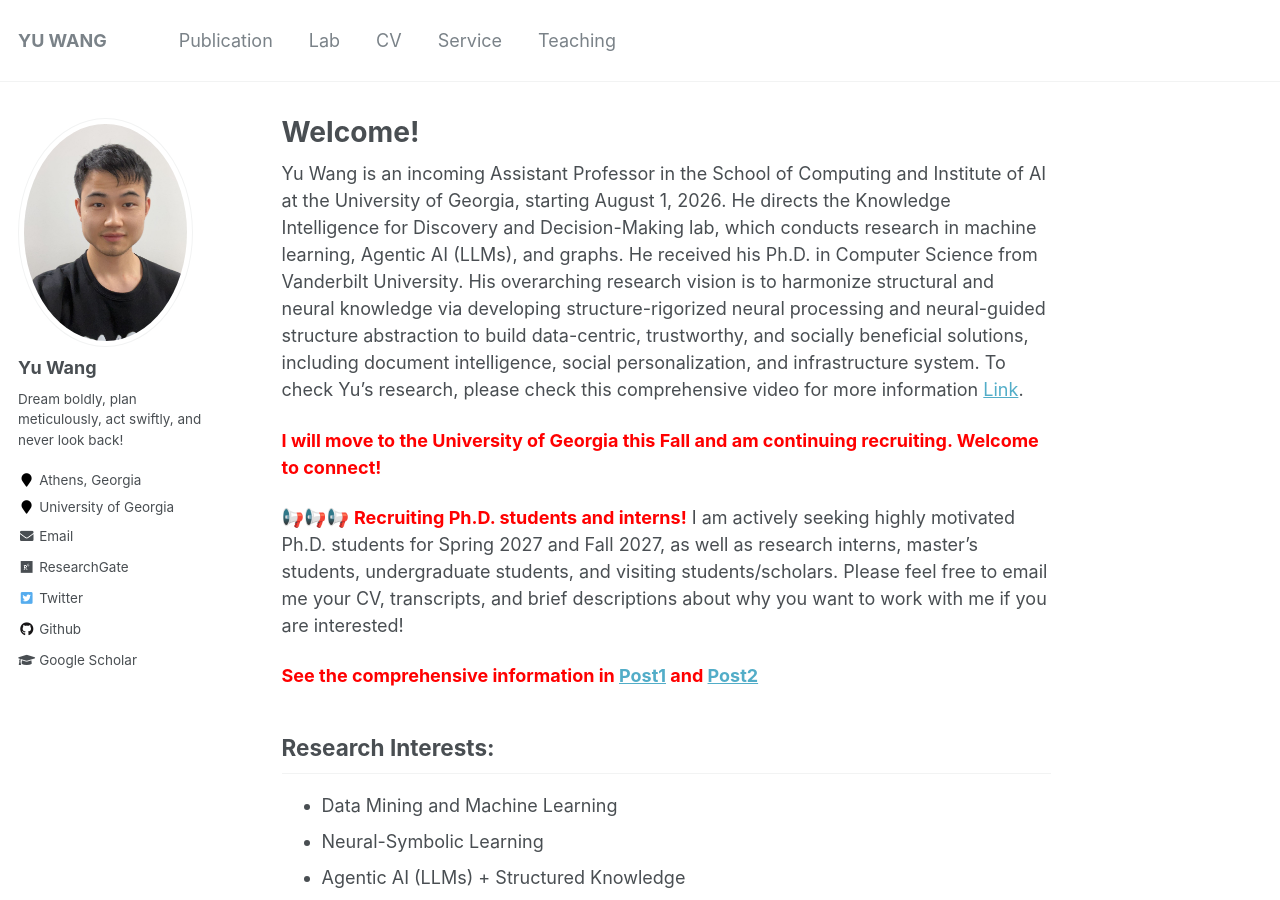
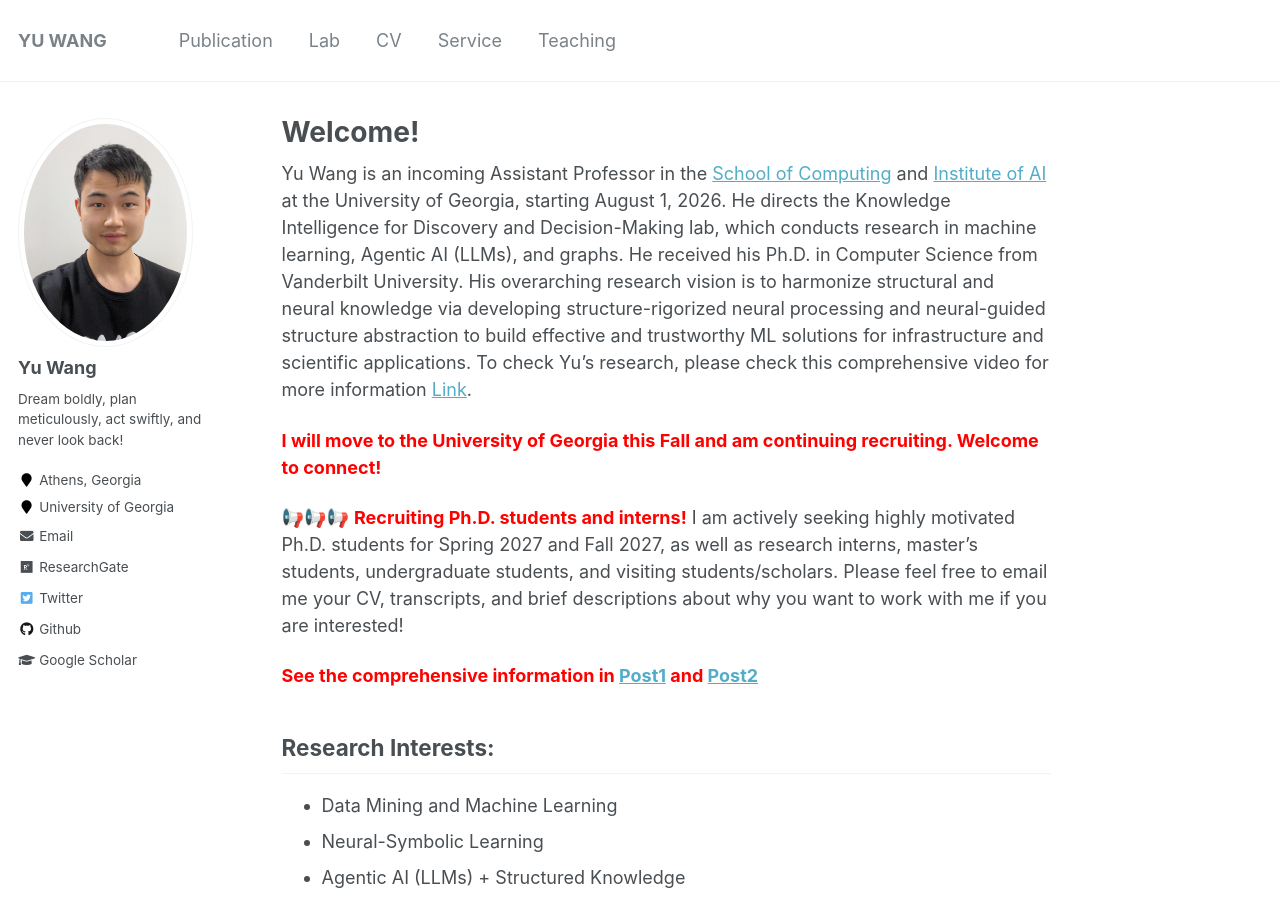
Before and after one commit to yuwang0103/yuwang0103.github.io, a Jekyll site: the page built from _pages/about.md, in a window 1280 px wide and 900 px high. Built offline with Jekyll 4.4.1, drawn with Linux system fonts in a browser that asks for light colours.

Commit message:
Add UGA affiliation links

```diff
--- a/_pages/about.md
+++ b/_pages/about.md
@@ -9,7 +9,7 @@ redirect_from:
 ---
 
 
-Yu Wang is an incoming Assistant Professor in the School of Computing and Institute of AI at the University of Georgia, starting August 1, 2026. He directs the Knowledge Intelligence for Discovery and Decision-Making lab, which conducts research in machine learning, Agentic AI (LLMs), and graphs. He received his Ph.D. in Computer Science from Vanderbilt University. His overarching research vision is to harmonize structural and neural knowledge via developing structure-rigorized neural processing and neural-guided structure abstraction to build data-centric, trustworthy, and socially beneficial solutions, including document intelligence, social personalization, and infrastructure system. To check Yu's research, please check this comprehensive video for more information <a href='https://media.oregonstate.edu/media/t/1_qor5vsmj/232665543'>Link</a>.
+Yu Wang is an incoming Assistant Professor in the [School of Computing](https://computing.uga.edu/) and [Institute of AI](https://www.ai.uga.edu/) at the University of Georgia, starting August 1, 2026. He directs the Knowledge Intelligence for Discovery and Decision-Making lab, which conducts research in machine learning, Agentic AI (LLMs), and graphs. He received his Ph.D. in Computer Science from Vanderbilt University. His overarching research vision is to harmonize structural and neural knowledge via developing structure-rigorized neural processing and neural-guided structure abstraction to build effective and trustworthy ML solutions for infrastructure and scientific applications. To check Yu's research, please check this comprehensive video for more information <a href='https://media.oregonstate.edu/media/t/1_qor5vsmj/232665543'>Link</a>.
 
 <span style="color:red">**I will move to the University of Georgia this Fall and am continuing recruiting. Welcome to connect!**</span>
 
```
Also changed, not shown: _pages/Recruiting.md (+2 -2 lines), _pages/cv.md (+1 -1 lines), _pages/tutorial-data-gml.md (+1 -1 lines).
